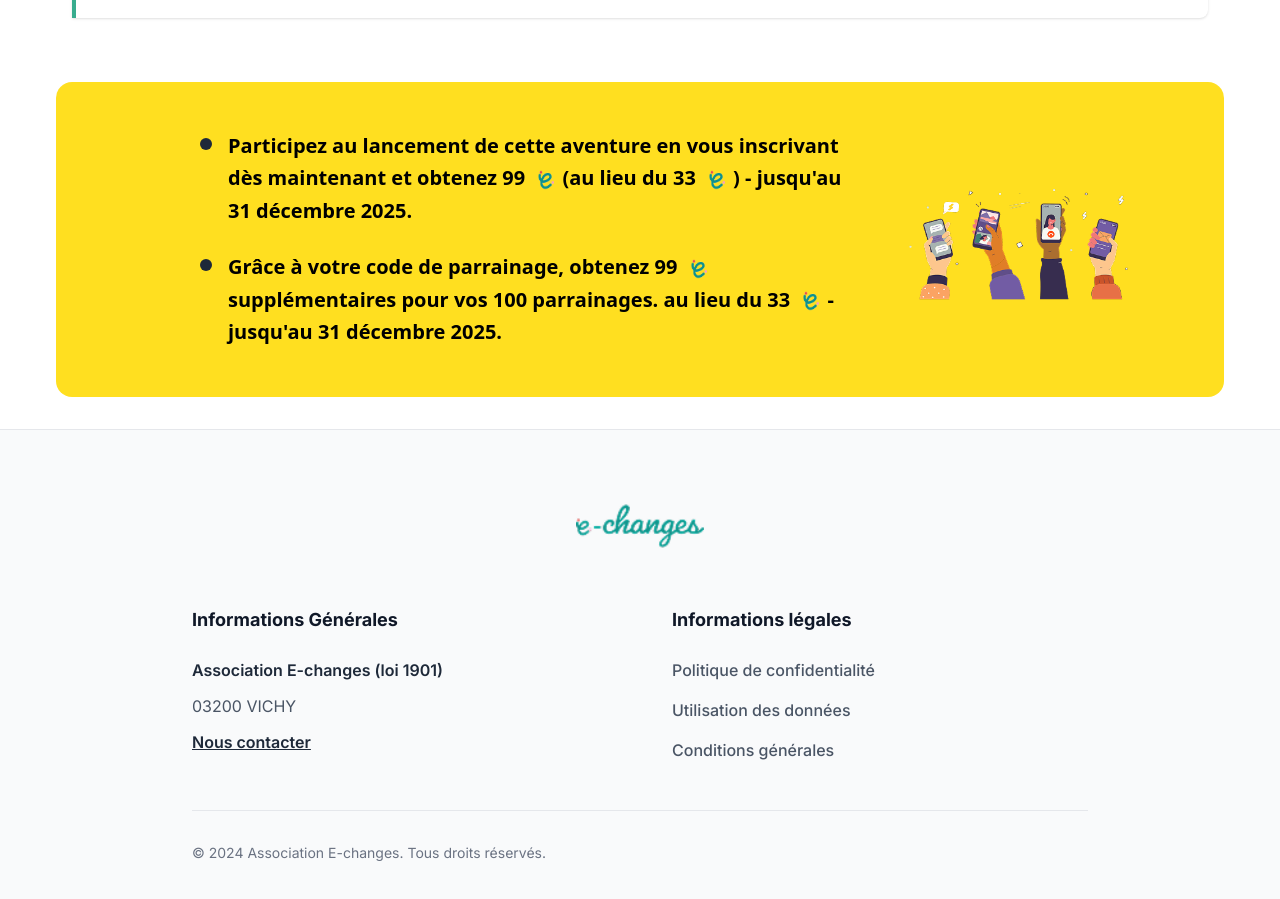
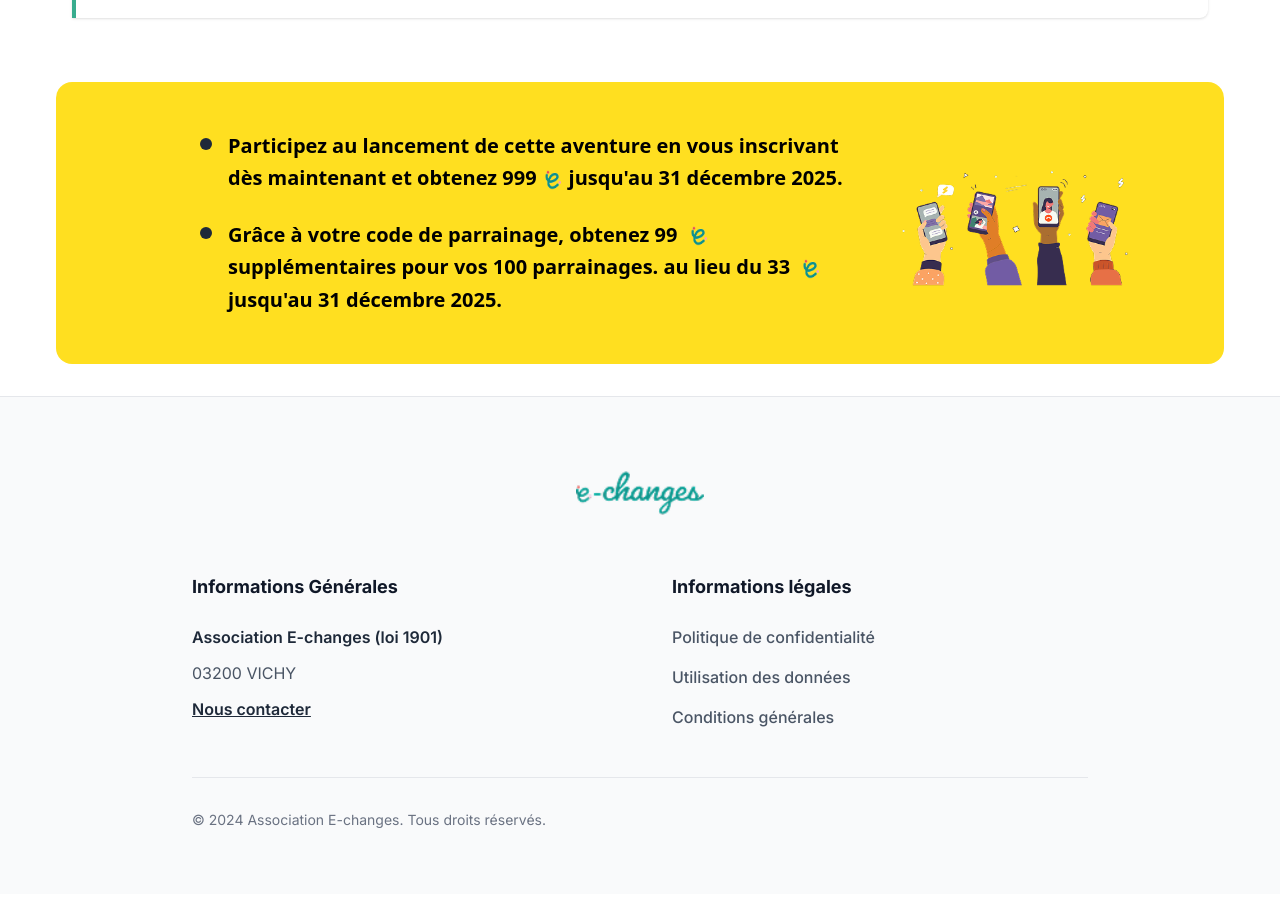
Before and after one commit to Habibhnini/e-changes, a Next.js app: page / in a window 1280 px wide. Shown: the part 3721-4620 px from the top of the page. Built offline with nearby package versions, Linux system fonts and the light colour scheme.

Commit message:
parrainage

```diff
--- a/public/features-list.json
+++ b/public/features-list.json
@@ -1,18 +1,11 @@
 {
   "items": [
-    {
-      "text": "Participez au lancement de cette aventure en vous inscrivant dès maintenant et obtenez ",
-      "coinValue": 99,
-      "insteadOfText": "(au lieu du ",
-      "insteadOfValue": 33,
-      "endText": ") - jusqu'au 31 décembre 2025."
-    },
     {
       "text": "Grâce à votre code de parrainage, obtenez ",
       "coinValue": 99,
       "insteadOfText": "supplémentaires pour vos 100 parrainages. au lieu du ",
       "insteadOfValue": 33,
-      "endText": "- jusqu'au 31 décembre 2025."
+      "endText": "jusqu'au 31 décembre 2025."
     }
   ]
 }
--- a/src/app/page.tsx
+++ b/src/app/page.tsx
@@ -401,6 +401,19 @@
           <div className="flex justify-between items-center relative">
             <div className="p-12 md:pl-36">
               <ul className="space-y-6">
+                <li className="flex items-start">
+                  <div className="w-3 h-3 bg-gray-800 rounded-full mt-2 mr-4 flex-shrink-0"></div>
+                  <h4 className="text-xl font-bold leading-relaxed">
+                    Participez au lancement de cette aventure en vous inscrivant
+                    dès maintenant et obtenez 999
+                    <img
+                      src="/coin.png"
+                      alt="e-nergie"
+                      className="inline w-6 h-5 mx-1"
+                    />
+                    jusqu'au 31 décembre 2025.
+                  </h4>
+                </li>
                 {featuresData.items.map((item, index) => (
                   <li key={index} className="flex items-start">
                     <div className="w-3 h-3 bg-gray-800 rounded-full mt-2 mr-4 flex-shrink-0"></div>
--- a/src/app/profile/page.tsx
+++ b/src/app/profile/page.tsx
@@ -48,15 +48,6 @@
     message: "",
     type: "",
   });
-
-  // If user is not authenticated, AuthContext will handle redirect
-  if (!isAuthenticated) {
-    return (
-      <div className="flex justify-center items-center h-screen">
-        <div className="animate-spin rounded-full h-12 w-12 border-t-2 border-b-2 border-[#38AC8E]"></div>
-      </div>
-    );
-  }
 
   const getFullImageUrl = (url: string): string => {
     if (!url) return "/logo.jpg";
@@ -365,6 +356,7 @@
     if (user?.id) {
       fetchProfileData();
     }
+    console.log("User ID:", user);
   }, [user]);
 
   const handleCreated = async () => {
@@ -390,6 +382,14 @@
       console.error("Erreur lors du rechargement des services:", err);
     }
   };
+  // If user is not authenticated, AuthContext will handle redirect
+  if (!isAuthenticated) {
+    return (
+      <div className="flex justify-center items-center h-screen">
+        <div className="animate-spin rounded-full h-12 w-12 border-t-2 border-b-2 border-[#38AC8E]"></div>
+      </div>
+    );
+  }
 
   return (
     <div className="max-w-[90%] mx-auto p-4 font-assistant">
@@ -833,6 +833,12 @@
                   </p>
                   <p>{user?.referralCode}</p>
                 </div>
+                <div>
+                  <p className="text-gray-600 text-sm mb-1">
+                    Nombre de parrainage
+                  </p>
+                  <p>{user?.userInfo?.nombreDeParrainage}</p>
+                </div>
               </div>
             </div>
           </div>
```
